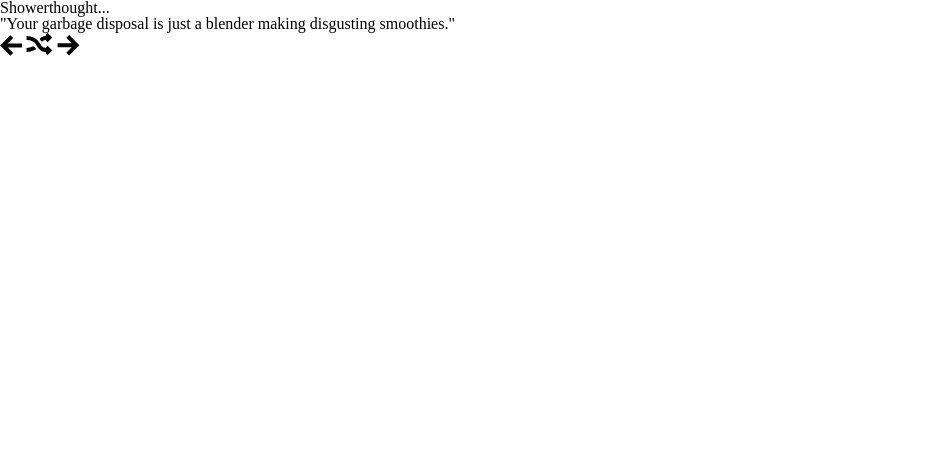
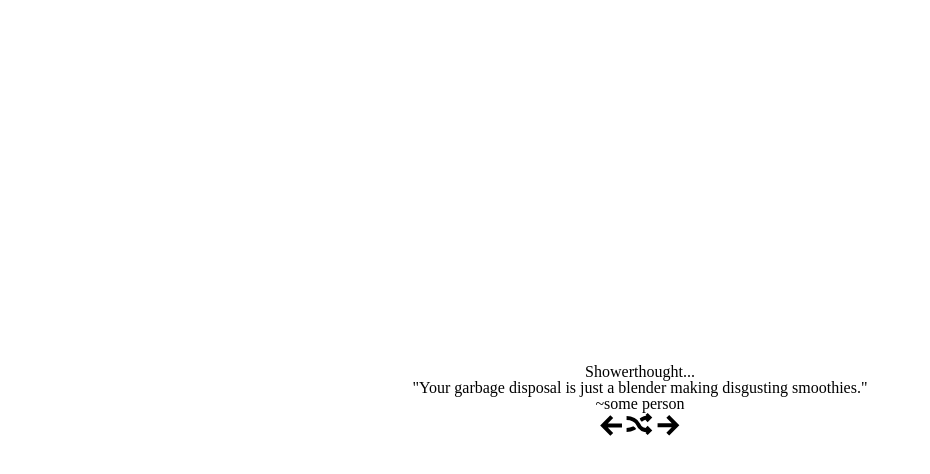
Before and after one commit to rnguyen89/shower-thoughts-and-quotes, a plain HTML site: page index.html in a window 1280 px wide. Shown: the whole page, without its empty margins (0-930 px from the left). Drawn offline with Linux system fonts and the light colour scheme; a web font is replaced by a local one.

Commit message:
vertically aligned and centered main section

```diff
--- a/index.html
+++ b/index.html
@@ -14,14 +14,15 @@
 
     <h1>Showerthought...</h1>
     <h2>"Your garbage disposal is just a blender making disgusting smoothies."</h2>
+    <p>~some person</p>
 
+    <div>
+      <img src="/assets/prev.svg" class="prev">
+      <img src="/assets/random.svg" class="random">
+      <img src="/assets/next.svg" class="next">
+    </div>
   </section>
 
-  <footer>
-    <img src="/assets/prev.svg" class="prev">
-    <img src="/assets/random.svg" class="random">
-    <img src="/assets/next.svg" class="next">
-  </footer>
 
 <script src="/main.js"></script>
 </body>
--- a/styles.css
+++ b/styles.css
@@ -2,4 +2,13 @@
 
 body {
   font-family: 'Mate', serif;
+  height: 100vh;
 }
+
+section {
+  display: flex;
+  flex-direction: column;
+  justify-content: center;
+  align-items: center;
+  height: 100%;
+}
```
